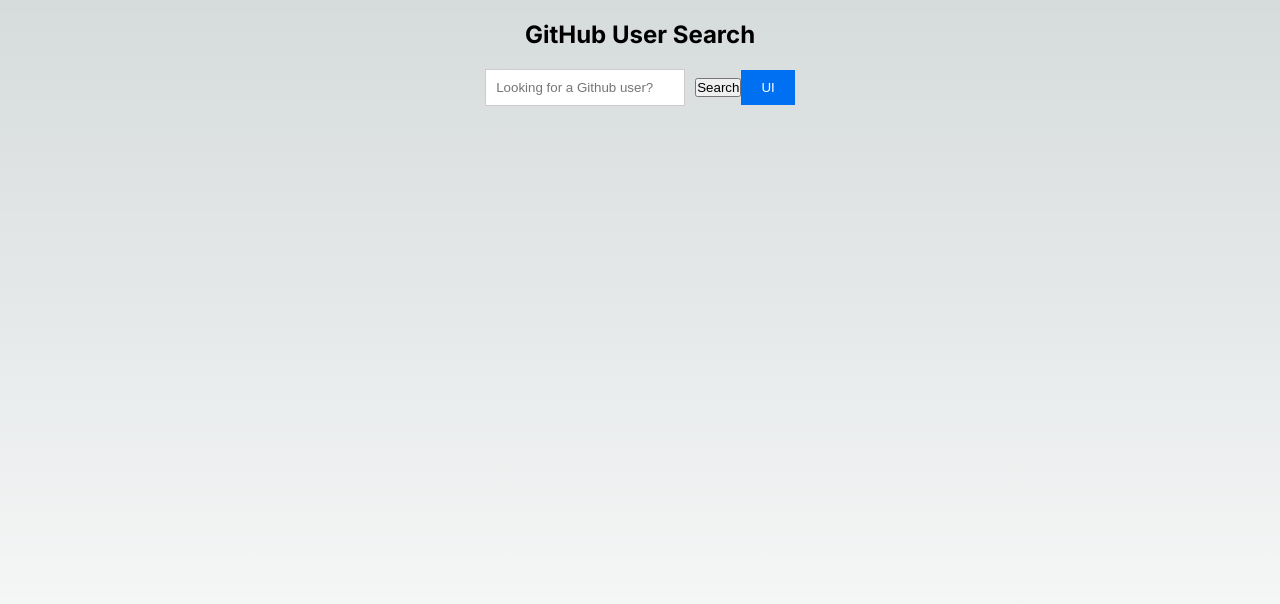
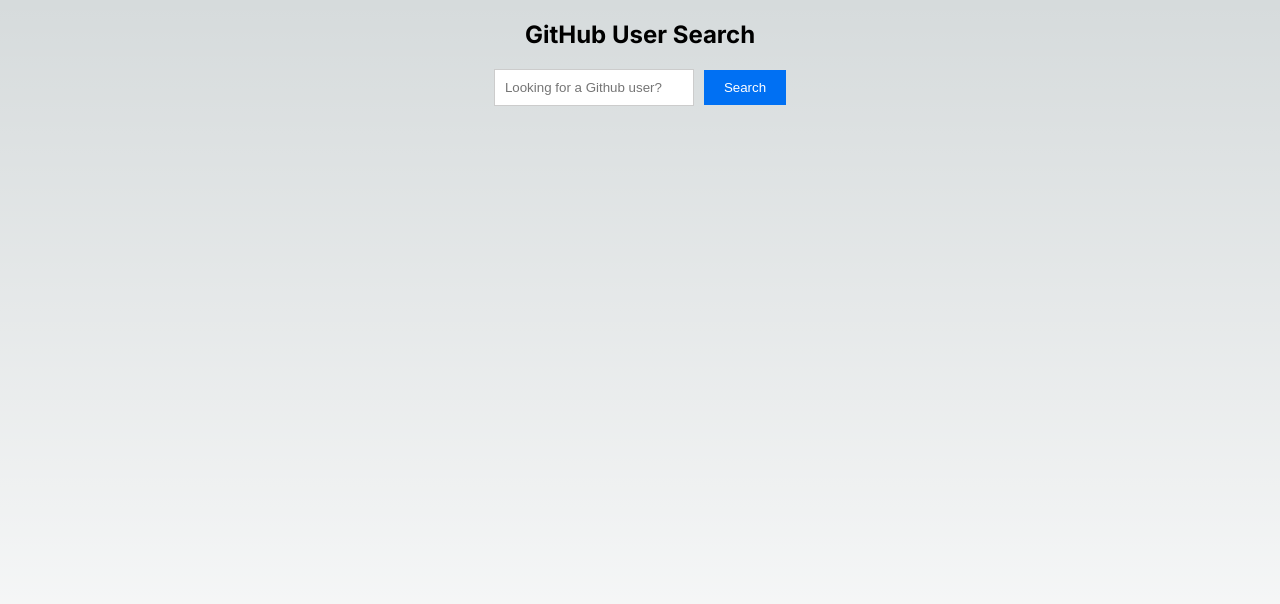
Before and after one commit to s-d-le/github-search, a Next.js app in the folder packages/github-search/: page / in a window 1280 px wide. Shown: the top 604 px of the page. Built offline with nearby package versions, Linux system fonts and the light colour scheme.

Commit message:
shared ui-components

```diff
--- a/packages/github-search/components/SearchForm.tsx
+++ b/packages/github-search/components/SearchForm.tsx
@@ -62,16 +62,13 @@
           className={styles.input}
           data-testid="search-input"
         />
-        <button
+
+        <Button
+          title="Search"
           type="submit"
-          disabled={isLoading}
-          className={styles.button}
           aria-label="Search"
           data-testid="search-button"
-        >
-          Search
-        </button>
-        <Button title="UI" type="button" />
+        />
       </form>
 
       {renderContent()}
--- a/packages/github-search/next.config.js
+++ b/packages/github-search/next.config.js
@@ -1,8 +1,10 @@
 /** @type {import('next').NextConfig} */
+
 const nextConfig = {
   images: {
     domains: ["avatars.githubusercontent.com"],
   },
+  transpilePackages: ["ui-components"],
 };
 
 module.exports = nextConfig;
```
Also changed, not shown: 1 other file (tests, documents, lock files or other folders).
